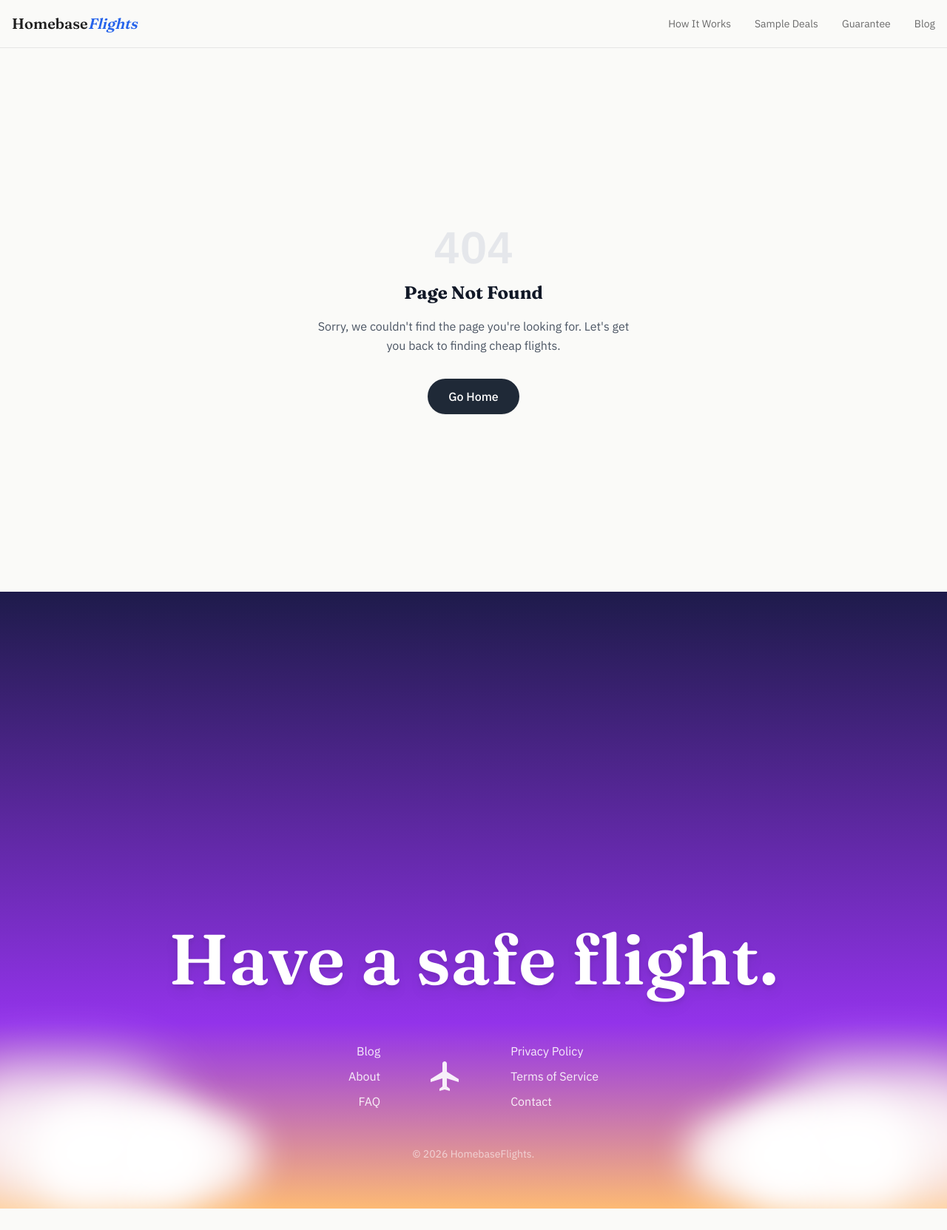
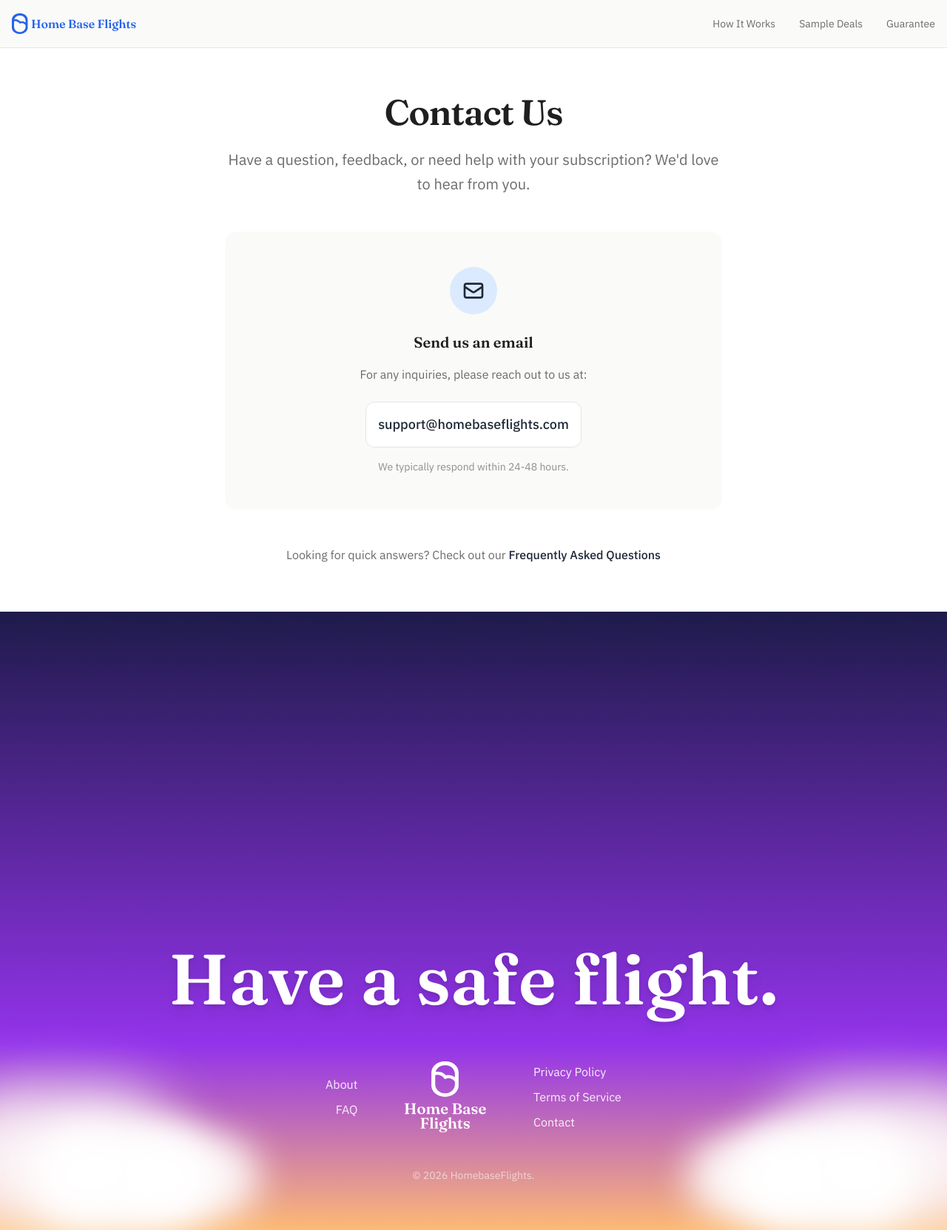
Before and after one commit to jose-hbf/homebaseflights, a Next.js app: page /contact in a window 1280 px wide. Before the commit this address had no page. Shown: the whole page at 74% size. Before the commit the page ends 1634 px from the top, so only its background shows below. Built offline with nearby package versions, Linux system fonts and the light colour scheme.

Commit message:
Add brand logos, contact page, and hide blog section

```diff
--- a/next.config.js
+++ b/next.config.js
@@ -30,6 +30,21 @@ const nextConfig = {
       {
         source: '/cheap-flights-from-:city',
         destination: '/city/:city',
+      },
+    ]
+  },
+  async redirects() {
+    return [
+      // Blog temporarily disabled - redirect to home
+      {
+        source: '/blog',
+        destination: '/',
+        permanent: false,
+      },
+      {
+        source: '/blog/:slug*',
+        destination: '/',
+        permanent: false,
       },
     ]
   },
--- /dev/null
+++ b/src/app/contact/page.tsx
@@ -0,0 +1,68 @@
+import { Metadata } from 'next'
+import { Header } from '@/components/Header'
+import { Footer } from '@/components/Footer'
+
+export const metadata: Metadata = {
+  title: 'Contact Us',
+  description: 'Get in touch with the Homebase Flights team. We\'re here to help with any questions about our flight deal alerts service.',
+  openGraph: {
+    title: 'Contact Homebase Flights',
+    description: 'Get in touch with the Homebase Flights team. We\'re here to help with any questions about our flight deal alerts service.',
+  },
+}
+
+export default function ContactPage() {
+  return (
+    <>
+      <Header />
+      <main id="main-content" className="pt-16 min-h-screen bg-white">
+        <div className="container mx-auto px-4 py-16">
+          {/* Hero */}
+          <div className="max-w-2xl mx-auto text-center">
+            <h1 className="heading-display text-4xl md:text-5xl text-text-primary mb-6">
+              Contact Us
+            </h1>
+            <p className="text-xl text-text-secondary leading-relaxed mb-12">
+              Have a question, feedback, or need help with your subscription?
+              We&apos;d love to hear from you.
+            </p>
+
+            {/* Email Card */}
+            <div className="bg-surface rounded-2xl p-8 md:p-12 mb-12">
+              <div className="w-16 h-16 bg-blue-100 rounded-full flex items-center justify-center mx-auto mb-6">
+                <svg className="w-8 h-8 text-primary" fill="none" stroke="currentColor" viewBox="0 0 24 24">
+                  <path strokeLinecap="round" strokeLinejoin="round" strokeWidth={2} d="M3 8l7.89 5.26a2 2 0 002.22 0L21 8M5 19h14a2 2 0 002-2V7a2 2 0 00-2-2H5a2 2 0 00-2 2v10a2 2 0 002 2z" />
+                </svg>
+              </div>
+              <h2 className="font-serif text-xl font-semibold text-text-primary mb-4">
+                Send us an email
+              </h2>
+              <p className="text-text-secondary mb-6">
+                For any inquiries, please reach out to us at:
+              </p>
+              <div className="bg-white rounded-xl p-4 border border-border inline-block">
+                <span className="text-lg font-medium text-primary select-all">
+                  support@homebaseflights.com
+                </span>
+              </div>
+              <p className="text-sm text-text-muted mt-4">
+                We typically respond within 24-48 hours.
+              </p>
+            </div>
+
+            {/* FAQ Link */}
+            <div className="text-text-secondary">
+              <p>
+                Looking for quick answers? Check out our{' '}
+                <a href="/faq" className="text-primary hover:underline font-medium">
+                  Frequently Asked Questions
+                </a>
+              </p>
+            </div>
+          </div>
+        </div>
+      </main>
+      <Footer />
+    </>
+  )
+}
--- a/src/components/Footer.tsx
+++ b/src/components/Footer.tsx
@@ -1,4 +1,5 @@
 import Link from 'next/link'
+import Image from 'next/image'
 
 export function Footer() {
   return (
@@ -26,9 +27,11 @@ export function Footer() {
         <div className="flex flex-col md:flex-row justify-center items-center gap-8 md:gap-16 mb-12">
           {/* Left links */}
           <div className="flex flex-col items-center md:items-end gap-2 text-white/90">
+            {/* Blog link hidden temporarily
             <Link href="/blog" className="hover:text-white transition-colors">
               Blog
             </Link>
+            */}
             <Link href="/about" className="hover:text-white transition-colors">
               About
             </Link>
@@ -37,11 +40,15 @@ export function Footer() {
             </Link>
           </div>
 
-          {/* Center logo/icon */}
-          <div className="text-white/90">
-            <svg className="w-12 h-12" fill="currentColor" viewBox="0 0 24 24">
-              <path d="M21 16v-2l-8-5V3.5c0-.83-.67-1.5-1.5-1.5S10 2.67 10 3.5V9l-8 5v2l8-2.5V19l-2 1.5V22l3.5-1 3.5 1v-1.5L13 19v-5.5l8 2.5z"/>
-            </svg>
+          {/* Center logo */}
+          <div>
+            <Image
+              src="/logo-footer.svg"
+              alt="Homebase Flights"
+              width={128}
+              height={112}
+              className="h-24 w-auto"
+            />
           </div>
 
           {/* Right links */}
@@ -52,7 +59,7 @@ export function Footer() {
             <Link href="/terms" className="hover:text-white transition-colors">
               Terms of Service
             </Link>
-            <Link href="mailto:hello@homebaseflights.com" className="hover:text-white transition-colors">
+            <Link href="/contact" className="hover:text-white transition-colors">
               Contact
             </Link>
           </div>
--- a/src/components/Header.tsx
+++ b/src/components/Header.tsx
@@ -2,6 +2,7 @@
 
 import { useState } from 'react'
 import Link from 'next/link'
+import Image from 'next/image'
 
 interface HeaderProps {
   cityName?: string
@@ -40,10 +41,15 @@ export function Header({ cityName }: HeaderProps) {
     <header className="fixed top-0 left-0 right-0 z-50 bg-surface/95 backdrop-blur-sm border-b border-border">
       <div className="container mx-auto px-4">
         <div className="flex items-center justify-between h-16">
-          <Link href="/" className="flex items-center gap-2">
-            <span className="font-serif text-xl font-semibold text-text-primary">
-              Homebase<span className="text-blue-600 italic">Flights</span>
-            </span>
+          <Link href="/" className="flex items-center">
+            <Image
+              src="/logo-header.svg"
+              alt="Homebase Flights"
+              width={180}
+              height={30}
+              priority
+              className="h-7 w-auto"
+            />
           </Link>
 
           {/* Desktop Navigation */}
@@ -58,12 +64,14 @@ export function Header({ cityName }: HeaderProps) {
                 {link.label}
               </a>
             ))}
+            {/* Blog link hidden temporarily
             <Link
               href="/blog"
               className="text-sm text-text-secondary hover:text-text-primary transition-colors"
             >
               Blog
             </Link>
+            */}
           </nav>
 
           {/* Mobile Menu Button */}
@@ -104,6 +112,7 @@ export function Header({ cityName }: HeaderProps) {
                 {link.label}
               </a>
             ))}
+            {/* Blog link hidden temporarily
             <Link
               href="/blog"
               onClick={() => setIsMobileMenuOpen(false)}
@@ -111,6 +120,7 @@ export function Header({ cityName }: HeaderProps) {
             >
               Blog
             </Link>
+            */}
           </div>
         </nav>
       </div>
--- a/src/components/orange/FooterOrange.tsx
+++ b/src/components/orange/FooterOrange.tsx
@@ -1,4 +1,5 @@
 import Link from 'next/link'
+import Image from 'next/image'
 
 export function FooterOrange() {
   return (
@@ -40,11 +41,15 @@ export function FooterOrange() {
             </Link>
           </div>
 
-          {/* Center logo/icon */}
-          <div className="text-white/90">
-            <svg className="w-12 h-12" fill="currentColor" viewBox="0 0 24 24">
-              <path d="M21 16v-2l-8-5V3.5c0-.83-.67-1.5-1.5-1.5S10 2.67 10 3.5V9l-8 5v2l8-2.5V19l-2 1.5V22l3.5-1 3.5 1v-1.5L13 19v-5.5l8 2.5z"/>
-            </svg>
+          {/* Center logo */}
+          <div>
+            <Image
+              src="/logo-footer.svg"
+              alt="Homebase Flights"
+              width={128}
+              height={112}
+              className="h-24 w-auto"
+            />
           </div>
 
           {/* Right links */}
--- a/src/components/orange/HeaderOrange.tsx
+++ b/src/components/orange/HeaderOrange.tsx
@@ -1,6 +1,7 @@
 'use client'
 
 import Link from 'next/link'
+import Image from 'next/image'
 import { ButtonOrange } from '@/components/orange/ButtonOrange'
 
 export function HeaderOrange() {
@@ -8,10 +9,15 @@ export function HeaderOrange() {
     <header className="fixed top-0 left-0 right-0 z-50 bg-surface/95 backdrop-blur-sm border-b border-border">
       <div className="container mx-auto px-4">
         <div className="flex items-center justify-between h-16">
-          <Link href="/orange" className="flex items-center gap-2">
-            <span className="font-serif text-xl font-semibold text-text-primary">
-              Homebase<span className="text-orange-500 italic">Flights</span>
-            </span>
+          <Link href="/orange" className="flex items-center">
+            <Image
+              src="/logo-header.svg"
+              alt="Homebase Flights"
+              width={180}
+              height={30}
+              priority
+              className="h-7 w-auto"
+            />
           </Link>
 
           <nav className="hidden md:flex items-center gap-8">
```
Also changed, not shown: public/logo-footer.svg (added), public/logo-header.svg (added).
